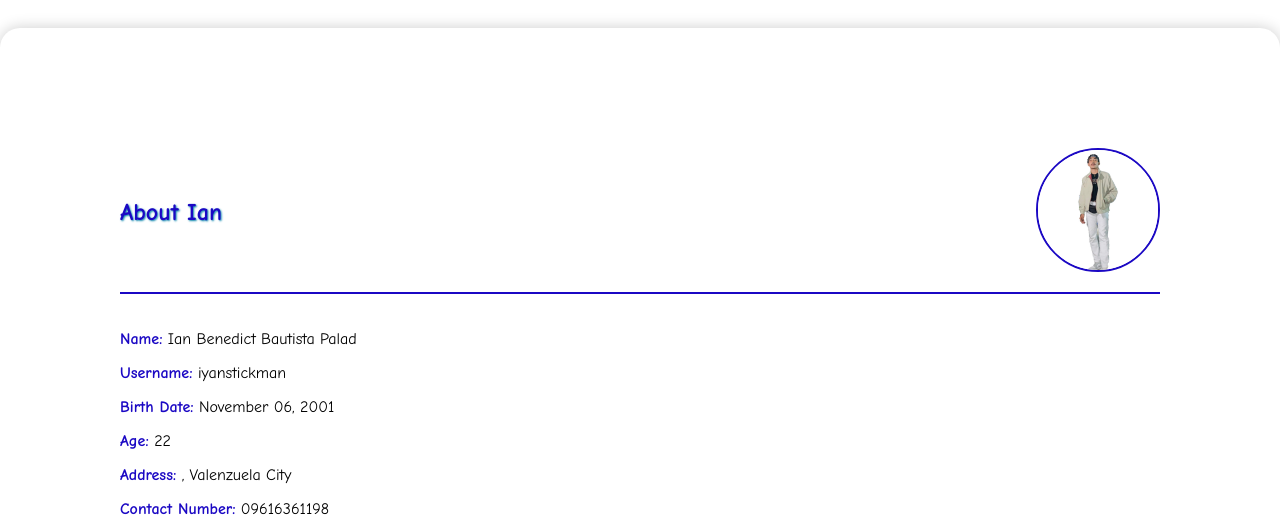
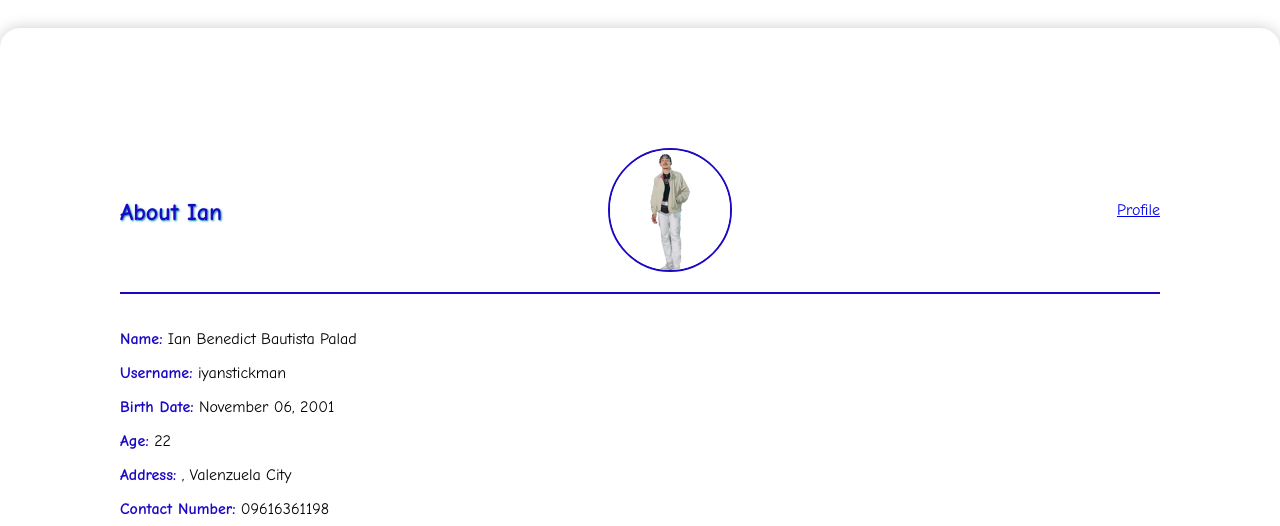
Before and after one commit to iyanstickman/main2, a plain HTML site: page profile.html in a window 1280 px wide. Shown: the top 526 px of the page. Drawn offline with Linux system fonts and the light colour scheme.

Commit message:
Update profile.html

```diff
--- a/profile.html
+++ b/profile.html
@@ -11,6 +11,7 @@
         <div class="profile-header">
             <h2>About Ian</h2>
             <img src="ian2.jpg" alt="Avatar" class="avatar">
+             <a href="Ian.html">Profile</a>
         </div>
         <div class="profile-info">
             <p><strong>Name:</strong> Ian Benedict Bautista Palad</p>
```
